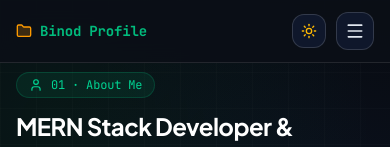
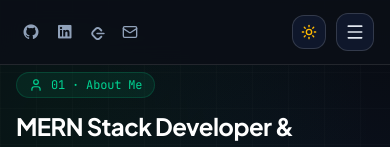
Before and after one commit to binod01nep/myPortfolio, a React (Vite) app: page / in a window 390 px wide. Shown: the top 147 px of the page. Built offline with nearby package versions, Linux system fonts and the light colour scheme.

Commit message:
mobile responsive

```diff
--- a/src/Components/Sidebar.jsx
+++ b/src/Components/Sidebar.jsx
@@ -46,9 +46,52 @@ const Sidebar = ({ activeSection, setActiveSection, theme, toggleTheme }) => {
       <div className={`lg:hidden fixed top-0 left-0 right-0 z-50 backdrop-blur-md border-b px-4 py-3 flex items-center justify-between transition-colors ${
         isLight ? 'bg-white/95 border-slate-200 text-slate-900 shadow-xs' : 'bg-[#0b0f17]/95 border-white/10 text-white'
       }`}>
-        <div className="flex items-center gap-2 font-mono text-sm text-emerald-500 font-bold">
-          <Folder className="w-4 h-4 text-amber-500 fill-amber-500/20" />
-          <span>Binod Profile</span>
+        {/* Mobile Social Links */}
+        <div className="flex items-center gap-1 sm:gap-2">
+          <a
+            href="https://github.com/binod01nep"
+            target="_blank"
+            rel="noopener noreferrer"
+            className={`p-1.5 rounded-lg transition ${
+              isLight ? 'text-slate-700 hover:text-slate-950 hover:bg-slate-100' : 'text-slate-400 hover:text-white hover:bg-white/10'
+            }`}
+            title="GitHub Profile"
+          >
+            <i className="ri-github-fill text-lg"></i>
+          </a>
+          <a
+            href="https://www.linkedin.com/in/binod-budha-7691773a1/"
+            target="_blank"
+            rel="noopener noreferrer"
+            className={`p-1.5 rounded-lg transition ${
+              isLight ? 'text-slate-700 hover:text-cyan-600 hover:bg-cyan-50' : 'text-slate-400 hover:text-cyan-400 hover:bg-cyan-500/10'
+            }`}
+            title="LinkedIn Profile"
+          >
+            <i className="ri-linkedin-box-fill text-lg"></i>
+          </a>
+          <a
+            href="https://leetcode.com/u/ambilax/"
+            target="_blank"
+            rel="noopener noreferrer"
+            className={`p-1.5 rounded-lg transition ${
+              isLight ? 'text-slate-700 hover:text-amber-600 hover:bg-amber-50' : 'text-slate-400 hover:text-amber-400 hover:bg-amber-500/10'
+            }`}
+            title="LeetCode Profile (AmBiLax)"
+          >
+            <svg className="w-4 h-4 fill-current" viewBox="0 0 24 24">
+              <path d="M16.102 17.93l-2.697 2.607c-.466.467-1.111.662-1.823.662s-1.357-.195-1.824-.662l-4.332-4.363c-.467-.467-.702-1.15-.702-1.863 0-.713.235-1.357.702-1.824l4.319-4.38c.467-.467 1.125-.645 1.837-.645s1.357.195 1.823.662l2.697 2.606c.514.515 1.365.497 1.9-.038.535-.536.553-1.387.039-1.901l-2.609-2.636c-1.005-1.006-2.412-1.507-3.85-1.507s-2.845.501-3.85 1.507l-4.321 4.382c-1.006 1.005-1.536 2.378-1.536 3.82 0 1.443.53 2.816 1.536 3.821l4.333 4.364c1.005 1.006 2.412 1.507 3.85 1.507s2.845-.501 3.85-1.507l2.609-2.636c.514-.514.496-1.365-.039-1.901-.535-.535-1.386-.553-1.9-.038zM20.811 13.01H10.666c-.702 0-1.27.568-1.27 1.27 0 .702.568 1.27 1.27 1.27h10.145c.702 0 1.27-.568 1.27-1.27 0-.702-.568-1.27-1.27-1.27z"/>
+            </svg>
+          </a>
+          <a
+            href="mailto:bcb4314@gmail.com"
+            className={`p-1.5 rounded-lg transition ${
+              isLight ? 'text-slate-700 hover:text-emerald-600 hover:bg-emerald-50' : 'text-slate-400 hover:text-emerald-400 hover:bg-emerald-500/10'
+            }`}
+            title="Send Email"
+          >
+            <Mail className="w-4 h-4" />
+          </a>
         </div>
 
         {/* Action Controls (Theme Toggle + Menu Toggle) */}
```
